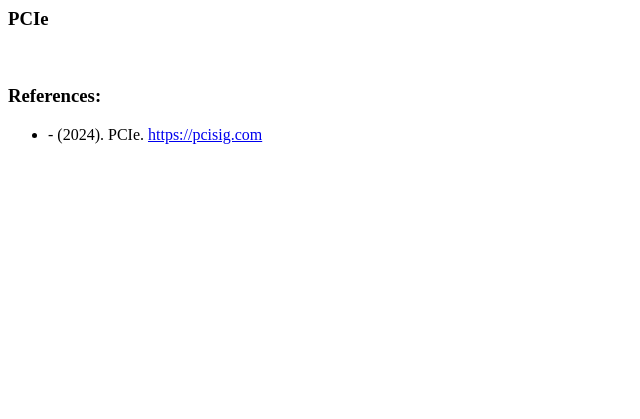
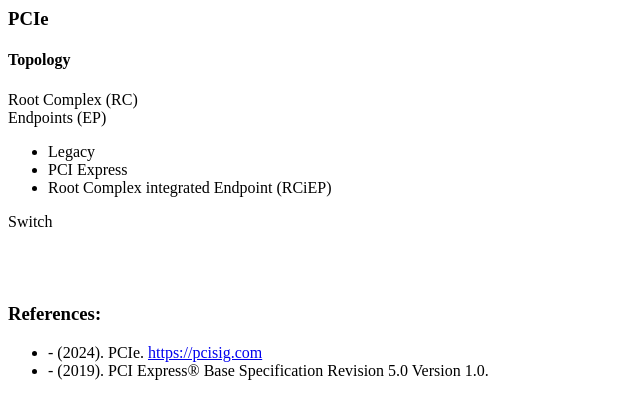
Before and after one commit to czarsir/sir, a Jekyll site: the page built from _posts/technik/2024-02-25-com-pcie.html, in a window 1280 px wide. Shown: the top 419 px of the page, without its empty margins (0-640 px from the left). Built offline with Jekyll 4.4.1, drawn with Linux system fonts in a browser that asks for light colours.

Commit message:
[PCIe] update topology

```diff
--- a/_posts/technik/2024-02-25-com-pcie.html
+++ b/_posts/technik/2024-02-25-com-pcie.html
@@ -7,9 +7,22 @@ layout: addins
 
 <h3>PCIe</h3>
 
+<h4>Topology</h4>
 
-<br>
+<div>Root Complex (RC)</div>
+<div>Endpoints (EP)</div>
+<ul>
+	<li>Legacy</li>
+	<li>PCI Express</li>
+	<li>Root Complex integrated Endpoint (RCiEP)</li>
+</ul>
+<div>Switch</div>
+
+
+
+<br><br><br>
 <h3>References:</h3>
 <ul>
 	<li>- (2024). PCIe. <a href="https://pcisig.com">https://pcisig.com</a></li>
+	<li>- (2019). PCI Express® Base Specification Revision 5.0 Version 1.0.</li>
 </ul>
```
